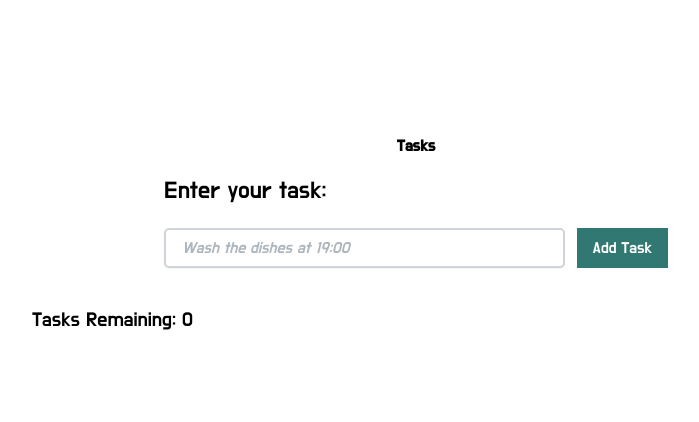
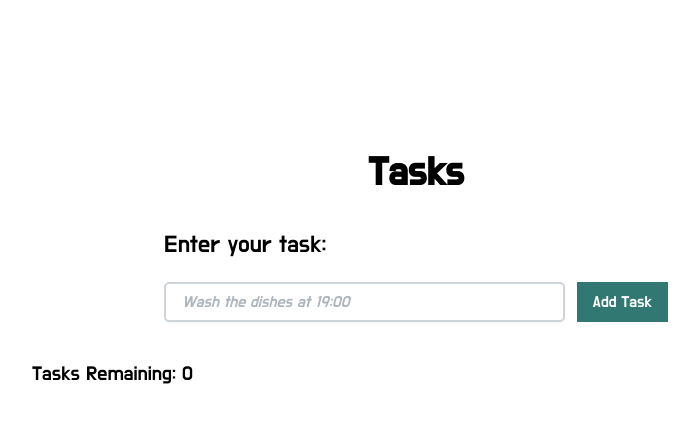
Before and after one commit to SubhankitDam/react-ts-tasks, a React (Vite) app: page / in a window 1280 px wide. Shown: the top 422 px of the page, without its empty margins (224-923 px from the left). Built offline with nearby package versions, Linux system fonts and the light colour scheme; a web font is replaced by a local one.

Commit message:
style: fix the size for the page title

```diff
--- a/src/index.css
+++ b/src/index.css
@@ -29,7 +29,8 @@ body {
 
 /* -------------------- GLOBAL STYLES -------------------- */
 h2 {
-  font-size: var(--ff), sans-serif;
+  font-family: var(--ff), sans-serif;
+  font-size: var(--fs-l);
 }
 
 li {
```
